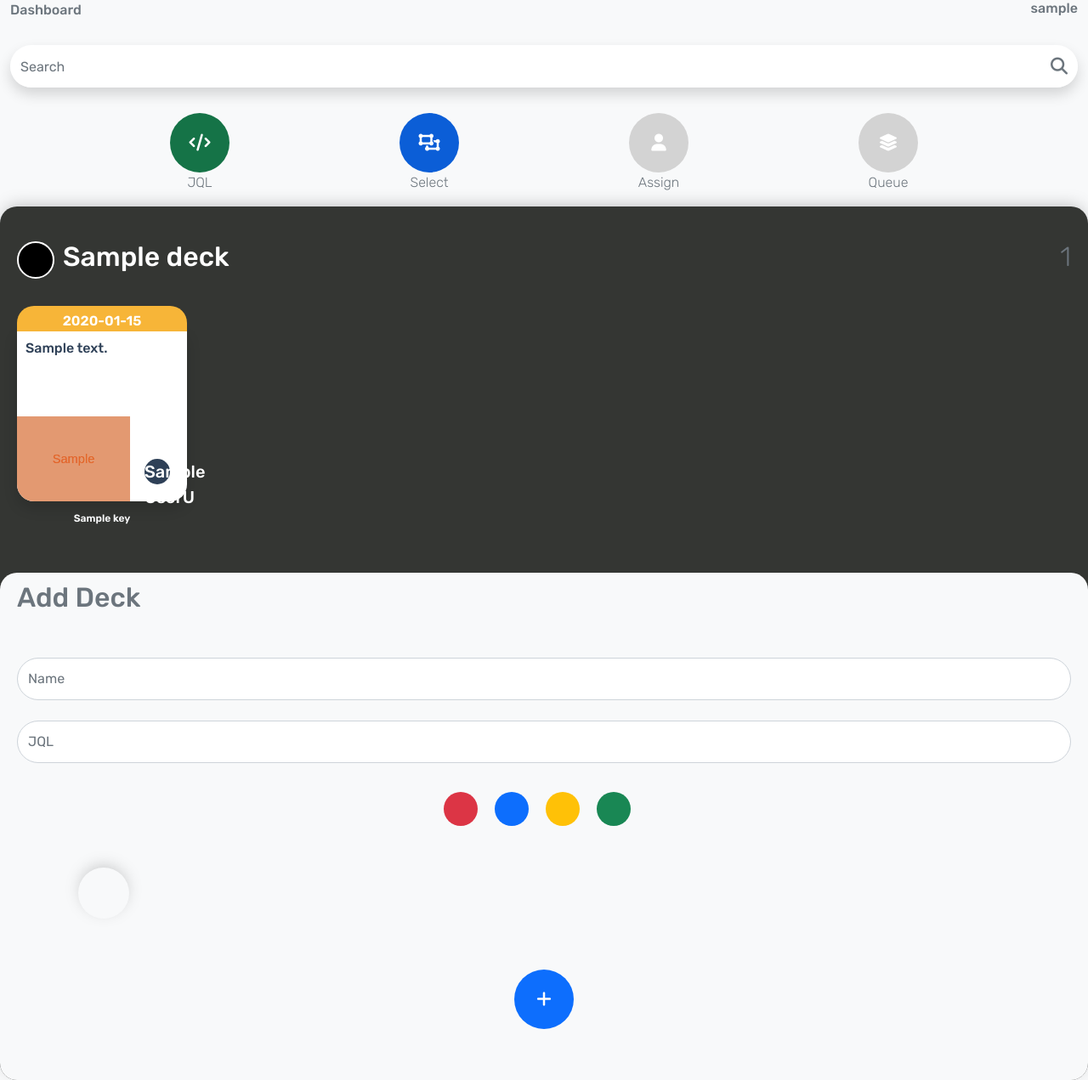
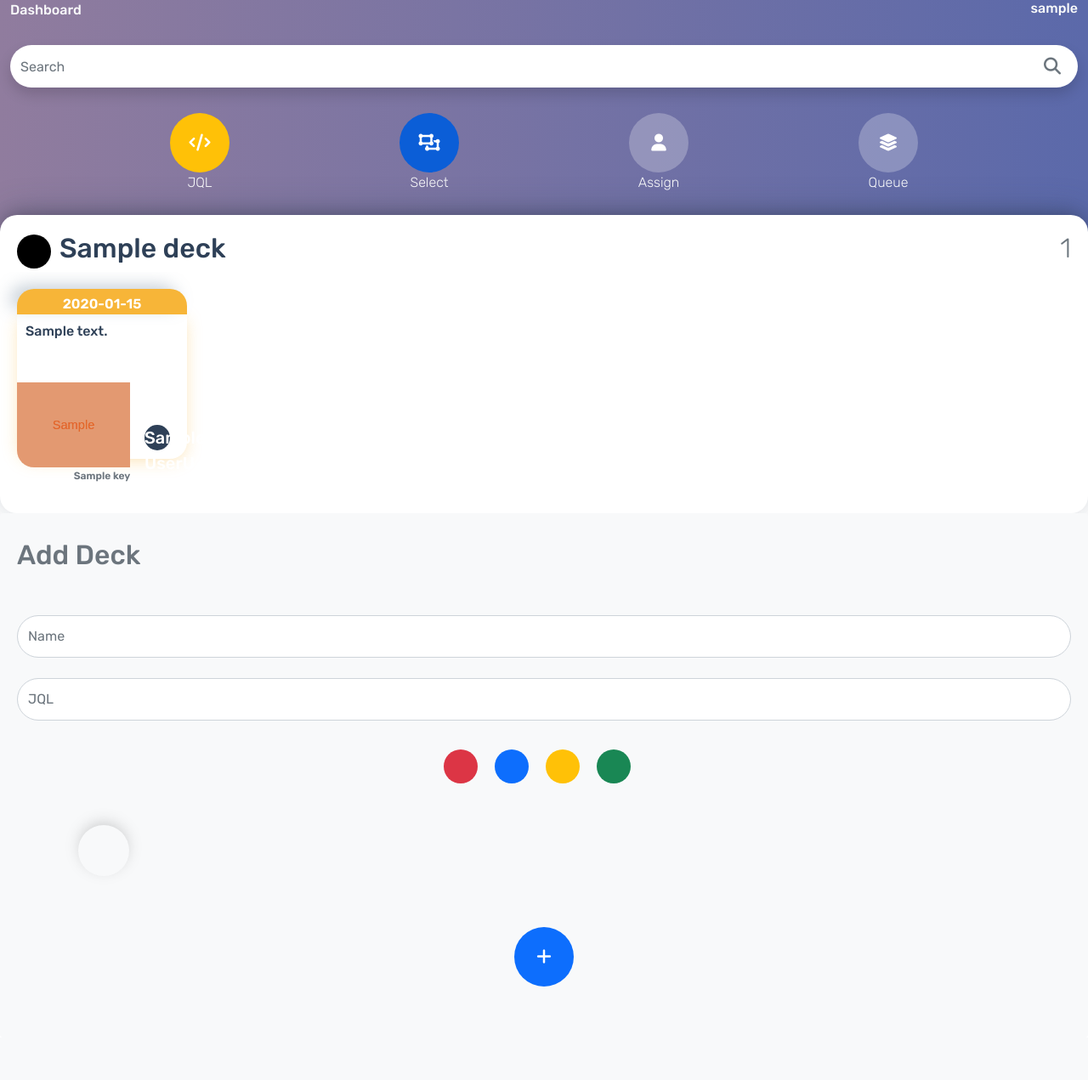
Before and after one commit to SwHnM/JIRA-MOBILE, a Flask app: template templates/dashboard.html in a window 1280 px wide. Shown: the whole page at 85% size. After the commit the page ends 1161 px from the top, so only its background shows below. Run offline with Flask 3, Linux system fonts and the light colour scheme; the template is opened without the code that fills it: most values are stand-ins (such as "Sample title", 1, 10 or a date in 2020); grey boxes marked "Sample" are stand-in pictures; some libraries are stand-ins or nearby versions.

Commit message:
neomorphic style

```diff
--- a/templates/Components/macros.html
+++ b/templates/Components/macros.html
@@ -110,18 +110,13 @@
 
 
 {% macro summary(fields) %}
-<div class="card" style="margin:10px; border: none">
+<div class="card" style="margin:10px; margin-bottom: 0; border: none">
     <div style="max-width: 85%; margin-bottom: 0;">
     <h2 style="margin-bottom: 0;">{{ fields.Summary }}</h2>
     </div>
     <button class="btn btn-light rounded-circle position-absolute top-0 end-0" id="copyButton" onclick="copyText()" style="margin-left: 10px;">
         <i class="fas fa-copy" style="color: grey;"></i>
     </button>
-        {% if fields['Social Media Account'] %}
-        <div class="float-end" style="margin-top: 20px;">
-                <span class="badge bg-primary">{{fields['Social Media Account'].value}}</span>
-        </div>
-    {% endif %}
 </div>
 <script>
 
@@ -159,10 +154,10 @@
 
 {% macro sidescroller(name, jql, tickets, color, icon) %}
 
-<div>
-    <div style="display: flex; align-items: center; padding: 20px;">
+<div class='shadow-top'>
+    <div style="display: flex; align-items: center; padding: 20px; padding-bottom: 0;">
         <i class="fa-solid {{icon}} icon-bg {{ color }}"></i>
-        <h2 style="margin-left: 10px; color: white;">{{ name }}</h2>
+        <h2 style="margin-left: 10px; color: #2E4057">{{ name }}</h2>
         <h2 class="fw-light text-muted" style="margin-left: auto;">{{ tickets | length }}</h2>
     </div>
 
@@ -174,9 +169,9 @@
             <div id="ticket-{{ ticket.key }}"  class="ticket-card"
             onclick="location.href='/search/{{ ticket.key }}';"
             data-key="{{ ticket.key }}">
-                <div class="card-inner-info  shadow">
+                <div class="card-inner-info {{ ticket.fields.duedate }}">
                     <span class="top-badge {{ ticket.fields.duedate }}">{{ ticket.fields.duedate }}</span>
-                    <span class="bottom-badge text-light ">{{ ticket.key }}</span>
+                    <span class="bottom-badge text-muted ">{{ ticket.key }}</span>
                     <div class="ticket-summary">
                         <h6>
                             {{ ticket.fields.summary | truncate(60) }}
@@ -239,6 +234,11 @@
 
 
 <style>
+
+.shadow-top{
+    border-radius: 20px;
+    box-shadow: 0 -5px 40px -5px rgba(46, 64, 87, 0.4);
+}
 /* colors are taken from bootstrap v 5.3 */
 
 .reporter{
@@ -248,81 +248,25 @@
     height: 30px;
     border-radius: 50%;
     position: absolute;
-    bottom: 50px;
+    bottom: 40px;
     right: 20px;
 }
-
-    /* .reporter.Super {
-    background-color: darkred;
-
-    }
-
-    .reporter.Overdue {
-    background-color: darkred;
-    }
-
-
-    .reporter.Today {
-    background-color: orange;
-
-    }
-
-    .reporter.Tomorrow {
-    background-color: orange;
-
-    }
-
-    .reporter.Days {
-    background-color: green;
-
-    } */
 
 
 .language{
     font-size: 30px;
     position: absolute;
-    bottom: 90px;
+    bottom: 80px;
     right: 17px;
    color: #2E4057;
 
 }
-
-
-
-/* .language.Super {
-color: darkred;
-
-}
-
-.language.Overdue {
-color: darkred;
-}
-
-
-.language.Today {
-color: orange;
-
-}
-
-.language.Tomorrow {
-color: orange;
-
-}
-
-.language.Days {
-color: green;
-
-} */
-
-
-
 
 .icon-bg {
     color: white;
     height: 30px;
     width: 30px;
     padding: 20px;
-    border: 2px solid white;
     border-radius: 50%;
     background-color: black;
     font-size: 20px;
@@ -335,18 +279,22 @@
 }
 .icon-bg.green {
     background-color: #294936;
+    box-shadow: 0 4px 10px -3px rgba(41, 73, 54, 0.4)
 }
 
 .icon-bg.red {
     background-color: #780116;
+    box-shadow: 0 4px 10px -3px rgba(120, 1, 22, 0.4)
 }
 
 .icon-bg.blue {
     background-color: #1a1b41;
+    box-shadow: 0 4px 10px -3px rgba(26, 27, 65, 0.4)
 }
 
 .icon-bg.yellow {
     background-color: #d5a021;
+    box-shadow: 0 4px 10px -3px  rgba(213, 160, 33, 0.4)
 }
 
 .sm_icon {
@@ -354,42 +302,16 @@
     border-radius: 0 0 0 20px;
     position:absolute;
     left: 0;
-    bottom:30px;
+    bottom:20px;
     filter: invert(20%) sepia(5%) saturate(4272%) hue-rotate(175deg) brightness(96%) contrast(85%);
 
 }
 
-/* .sm_icon.Super {
-    filter: invert(9%) sepia(93%) saturate(4146%) hue-rotate(357deg) brightness(93%) contrast(112%);
-
-}
-
-.sm_icon.Overdue {
-    filter: invert(9%) sepia(93%) saturate(4146%) hue-rotate(357deg) brightness(93%) contrast(112%);
-
-}
-
-.sm_icon.Today {
-    filter: invert(68%) sepia(22%) saturate(5974%) hue-rotate(2deg) brightness(105%) contrast(108%);
-
-}
-
-.sm_icon.Tomorrow {
-    filter: invert(68%) sepia(22%) saturate(5974%) hue-rotate(2deg) brightness(105%) contrast(108%);
-
-}
-
-.sm_icon.Days {
-    filter: invert(26%) sepia(73%) saturate(1669%) hue-rotate(94deg) brightness(100%) contrast(103%);
-
-} */
-
 .ticket-section {
   width: 100%;
-  height: 300px;
+  height: 260px;
   overflow-x: auto;
   scrollbar-width: none;
-
 }
 
 .ticket-section::-webkit-scrollbar {
@@ -400,12 +322,13 @@
   display: flex;
   flex-wrap: nowrap;
   padding: 10px;
+  padding-top: 20px;
 }
 
 .ticket-card {
   flex: 0 0 auto;
   width: 200px;
-  height: 260px;
+  height: 230px;
   margin-right: 10px;
   margin-left: 10px;
   background-color: rgba(51, 170, 51,  0);
@@ -417,6 +340,8 @@
 
 }
 
+
+
 .ticket-card.selected{
     background-color: #93beff;
     margin: 10px;
@@ -425,13 +350,37 @@
 .card-inner-info {
     color:#2E4057;
     background-color: white;
-    height: 200px;
+    height: 170px;
     border-radius: 0 0 20px 20px;
+    box-shadow: 0 4px 20px -3px rgba(247, 181, 56, 0.4)
+
 }
+.card-inner-info.Overdue {
+    box-shadow: 5px 4px 20px -3px rgba(120, 1, 22, 0.4);
+
+}
+
+
+
+    .card-inner-info.Today {
+    box-shadow: 5px 4px 30px -3px rgba(195, 47, 39, 0.4);
+
+    }
+
+    .card-inner-info.Tomorrow {
+        box-shadow: 5px 4px 30px -3px rgba(216, 87, 42, 0.4)
+
+    }
+
+    .card-inner-info.Days {
+        box-shadow: 5px 4px 30px -3px rgba(219, 124, 38, 0.4)
+
+    }
 
 .top-badge {
   position: absolute;
   background-color: #F7B538;
+  box-shadow: -10px -6px 20px -3px rgba(98, 123, 146, 0.4);
   top: 0;
   left:0;
   border-radius: 20px 20px 0 0;
@@ -443,12 +392,8 @@
   text-align: center;
   line-height: 15px;
 
+
 }
-
-    .top-badge.Super {
-    background-color: darkred;
-
-    }
 
     .top-badge.Overdue {
     background-color: #780116;
@@ -488,6 +433,7 @@
   text-align: center;
   font-size: 12px;
   font-weight: 600;
+  color: rgba(98, 123, 146, 0.8);
   bottom: 0px;
   left: 0px;
   width: 100%;
@@ -526,6 +472,7 @@
     overflow-x: auto;
     white-space: nowrap;
     scrollbar-width: none;
+    padding-bottom: 10px;
 
 
 }
@@ -565,6 +512,7 @@
   border: 1px solid #ccc;
   border-radius: 8px;
   padding: 20px;
+  padding-bottom:0;
   margin: 10px;
   border-radius: 20px;
   height:auto;
@@ -577,7 +525,7 @@
     overflow-x: auto;
     white-space: nowrap;
     scrollbar-width: none;
-    padding-bottom: 20px;
+    padding-bottom: 10px;
 }
 
 .extra-wrapper-div::-webkit-scrollbar {
--- a/templates/dashboard.html
+++ b/templates/dashboard.html
@@ -1,17 +1,22 @@
 {% extends 'layout.html' %}
 {% block content %}
-<div class='bg-light no-margin'>
+
+<div class="page-bg">
+<div class='no-margin'>
     <div class="container-fluid d-inline-block " style=" margin-left: 0;">
-        <h6 class="text-muted d-inline-block">Dashboard</h6>
-        <h6 onclick="location.href='/settings';" class="text-muted d-inline-block float-end">{{ username }}</h6>
+        <h6 class="text-light d-inline-block">Dashboard</h6>
+        <h6 onclick="location.href='/settings';" class="text-light d-inline-block float-end">{{ username }}</h6>
     </div>
 <br>
 <br>
-    <div class="container-fluid bg-light">
+    <div class="container-fluid">
         <form class="form-group">
             <div class="input-group shadow" style="border-radius: 30px;">
-                <input class='form-control' type="text" placeholder="Search" aria-label="Recipient's username" aria-describedby="button-addon2" style="height:50px; border-top-left-radius: 30px; border-bottom-left-radius: 30px; border-width:0px; border-right-width:0;" id="searchInput">
-                <button class="btn text-muted bg-white" type="button" id="button-addon2" style="font-size: 20px; border-width: 0px; border-left-width:0; border-right-width:0; border-bottom-right-radius: 30px;border-top-right-radius: 30px; border-color: #ced4da;" onclick="searchRedirect()">
+                <input class='form-control'
+                type="text"
+                placeholder="Search"
+                aria-describedby="button-addon2" style="height:50px; border-top-left-radius: 30px; border-bottom-left-radius: 30px; border-width:0px; border-right-width:0;" id="searchInput">
+                <button class="btn text-muted" type="button" id="button-addon2" style="background-color: white; padding-right: 20px; font-size: 20px; border-width: 0px; border-left-width:0; border-right-width:0; border-bottom-right-radius: 30px;border-top-right-radius: 30px; border-color: #ced4da;" onclick="searchRedirect()">
                     <i class="fa-solid fa-magnifying-glass"></i>
                 </button>
             </div>
@@ -21,24 +26,24 @@
 </div>
 
 
-<div class="container-fluid no-margin bg-light" id="mainContent">
+<div class="container-fluid no-margin" id="mainContent">
 
 <div id="contextual-menu">
     <div class="buttonGrouping">
-        <button class="menu-button" id="advanced" onclick="location.href='/search'" style="background-color: #157347;"><i class="fa-solid fa-code"></i></i></button>
-        <label for="advanced" class="buttonDescription text-muted">JQL</label>
+        <button class="menu-button" id="advanced" onclick="location.href='/search'"><i class="fa-solid fa-code"></i></i></button>
+        <label for="advanced" class="buttonDescription text-light">JQL</label>
     </div>
     <div class="buttonGrouping">
-        <button class="menu-button" id="select" onclick="selectTickets()" style="background-color: #0b5ed7;"><i class="fa-solid fa-object-ungroup"></i></button>
-        <label for="select" class="buttonDescription text-muted">Select</label>
+        <button class="menu-button" id="select" onclick="selectTickets()" style = "background-color: #0b5ed7;"><i class="fa-solid fa-object-ungroup"></i></button>
+        <label for="select" class="buttonDescription text-light">Select</label>
     </div>
     <div class="buttonGrouping">
         <button class="menu-button-disabled" id="assign" form="selected-tickets" type="submit" formaction="/assign" style="background-color: #ffc107;"><i class="fa-solid fa-user"></i></button>
-        <label for="assign" class="buttonDescription text-muted">Assign</label>
+        <label for="assign" class="buttonDescription text-light">Assign</label>
     </div>
     <div class="buttonGrouping">
         <button class="menu-button-disabled" type="submit" form="selected-tickets" id="queue" style="background-color: #6f42c1;"><i class="fa-solid fa-layer-group"></i></button>
-        <label for="queue" class="buttonDescription text-muted">Queue</label>
+        <label for="queue" class="buttonDescription text-light">Queue</label>
     </div>
 
 </div>
@@ -54,7 +59,7 @@
     </div>
 
 <!-- New Deck -->
-    <div class="card bg-light" style="border-radius: 20px; border:0;">
+    <div class="card bg-light" style=" padding-top: 20px; border:0;">
 
         <form id="new-deck-form" class="form-group" action="/newdeck" method="POST" style="margin-top: 10px; padding-bottom: 60px;">
             <h2 class="text-muted" style="margin-left: 20px;">Add Deck</h2>
@@ -94,6 +99,7 @@
 
 
     </div>
+</div>
 </div>
 
 <script src="https://code.jquery.com/jquery-3.6.0.min.js"></script>
@@ -205,7 +211,6 @@
         });
         allowSelect = true
 
-        select_button.style.backgroundColor = 'navy'
         queue_button.classList = 'menu-button'
         assign_button.classList = 'menu-button'
         advanced_button.classList = 'menu-button-disabled'
@@ -220,7 +225,6 @@
         document.getElementById('selected-tickets').reset();
         allowSelect = false
 
-        document.getElementById('select').style.backgroundColor = '#0b5ed7'
         document.getElementById('queue').classList = 'menu-button-disabled'
         document.getElementById('assign').classList = 'menu-button-disabled'
         document.getElementById('advanced').classList = 'menu-button'
@@ -235,13 +239,18 @@
 </script>
 
 <style>
+
+.page-bg{
+background: rgb(144,124,158);
+background: linear-gradient(90deg, rgba(144,124,158,1) 0%, rgba(91,105,170,1) 100%);
+}
 #mainContent {
         transition: opacity 0.3s ease; /* Add transition effect for opacity */
     }
 
 #contextual-menu {
     padding-top: 30px;
-    margin-bottom: 40px;
+    margin-bottom: 50px;
     width: 100%;
     height: 100px;
     display: flex;
@@ -256,11 +265,12 @@
     border-width: 0;
     border-radius: 50%;
     transition: transform 0.3s ease;
+    background-color: #ffc107;
 }
 
 .menu-button-disabled {
     color: white;
-    background-color: #D3D3D3 !important;
+    background-color: rgba(255, 255, 255, 0.25) !important;
     font-size: 20px;
     height: 70px;
     width: 70px;
@@ -280,21 +290,15 @@
     transition: transform 0.3s ease;
 }
 
-.menu-button:hover {
-    transform: scale(1.1);
-    border: 20px;
-}
-
 .menu-button:active {
     transform: scale(0.9);
 }
 
 
 .decks {
-    padding-top: 20px;
-    border-radius: 20px;
-    background-color: #343633;
+    border-radius: 20px 20px 0 0;
     box-shadow: 0 -5px 20px -5px rgba(0, 0, 0, 0.25);
+    background-color: white;
 }
 
 .buttonGrouping{
```
Also changed, not shown: static/users/noah-b.json (+1 -1 lines).
